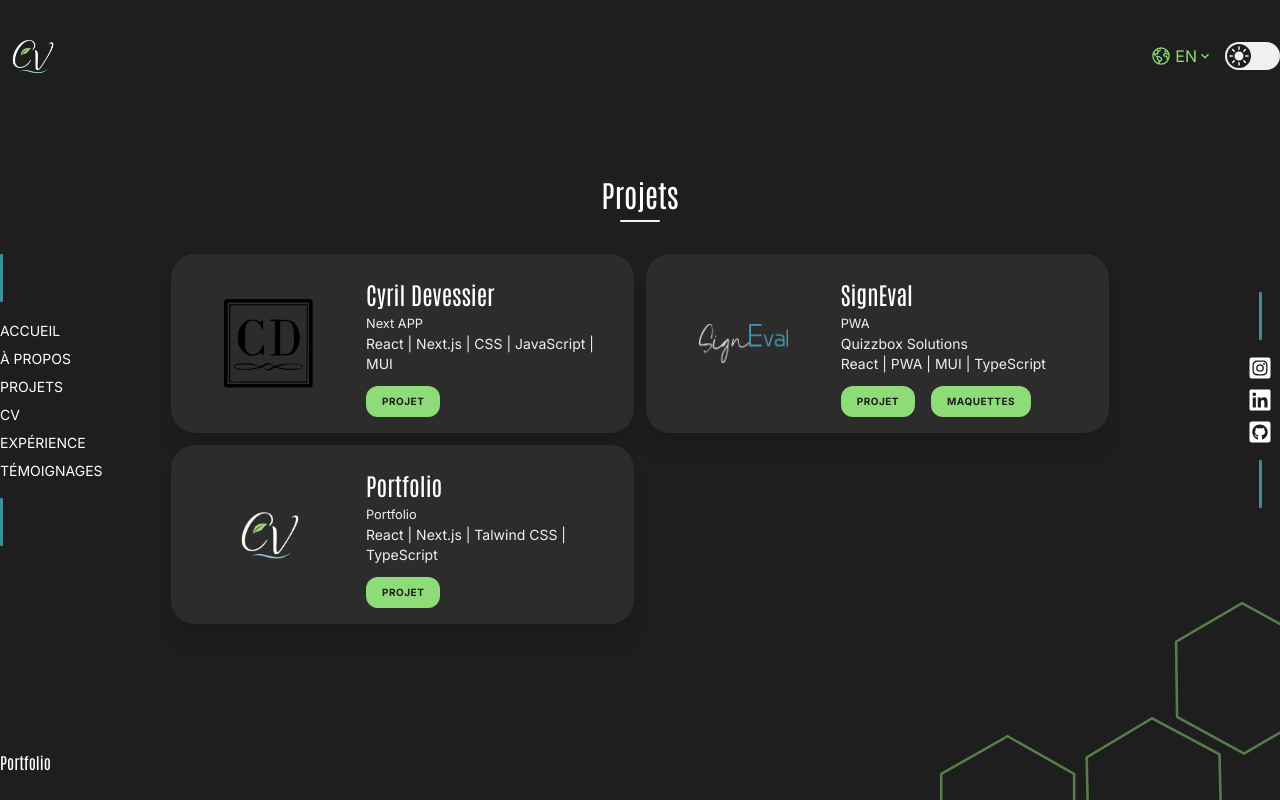
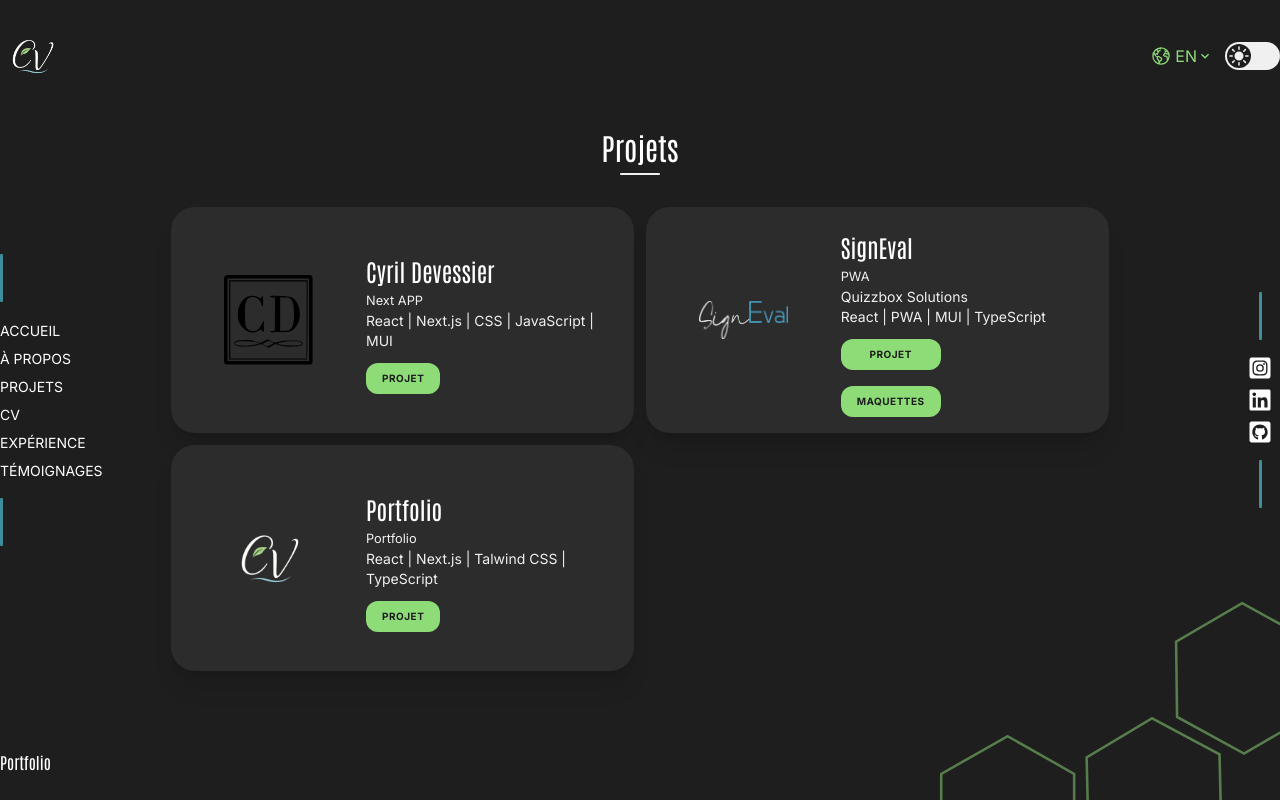
Before and after one commit to cLemzZz5/clementverdoire, a Next.js app: page /en/projects in a window 1280 px wide. Built offline with nearby package versions, Linux system fonts and the light colour scheme.

Commit message:
💄 display correction

```diff
--- a/app/[locale]/projects/page.tsx
+++ b/app/[locale]/projects/page.tsx
@@ -23,7 +23,6 @@
     const projectsCard: Project[] = [
         { name: 'Cyril Devessier', image: '/projects/cd.svg', description: 'Next APP', stacks: 'React | Next.js | CSS | JavaScript | MUI', link: 'https://www.cyrildevessier.com/' },
         { name: 'SignEval', image: '/projects/Logo_SignEval_blanc.png', description: 'PWA', info: 'Quizzbox Solutions', stacks: 'React | PWA | MUI | TypeScript', link: 'https://app.signeval.fr', maquetteLink: './projects/signeval/' },
-        // { name: 'LA Medic Rio', image: '/projects/lamediclg.webp', description: 'Website Institucional', stacks: 'HTML | Sass | Javascript', link: 'https://lamedicrio.com/' },
         { name: 'Portfolio', image: '/projects/logoCV.png', description: 'Portfolio', stacks: 'React | Next.js | Talwind CSS | TypeScript', link: 'https://clementverdoire.fr/' },
     ]
 
@@ -71,7 +70,7 @@
                                     <p className="text-sm text-cinza dark:text-lightBlue">{project.info}</p>
                                     <p className="text-sm text-cinza dark:text-lightBlue">{project.stacks}</p>
                                 </div>
-                                <div className="flex flex-col gap-2 lg:flex-row lg:justify-center lg:gap-4 mt-3">
+                                <div className="flex lg:flex-col gap-4 lg:flex-row lg:justify-center mt-3">
                                     <Link
                                         href={project.link}
                                         className="text-center p-2 px-4 bg-blue dark:bg-green text-preto rounded-xl font-bold uppercase tracking-wider text-[10px] lg:flex-1"
```
